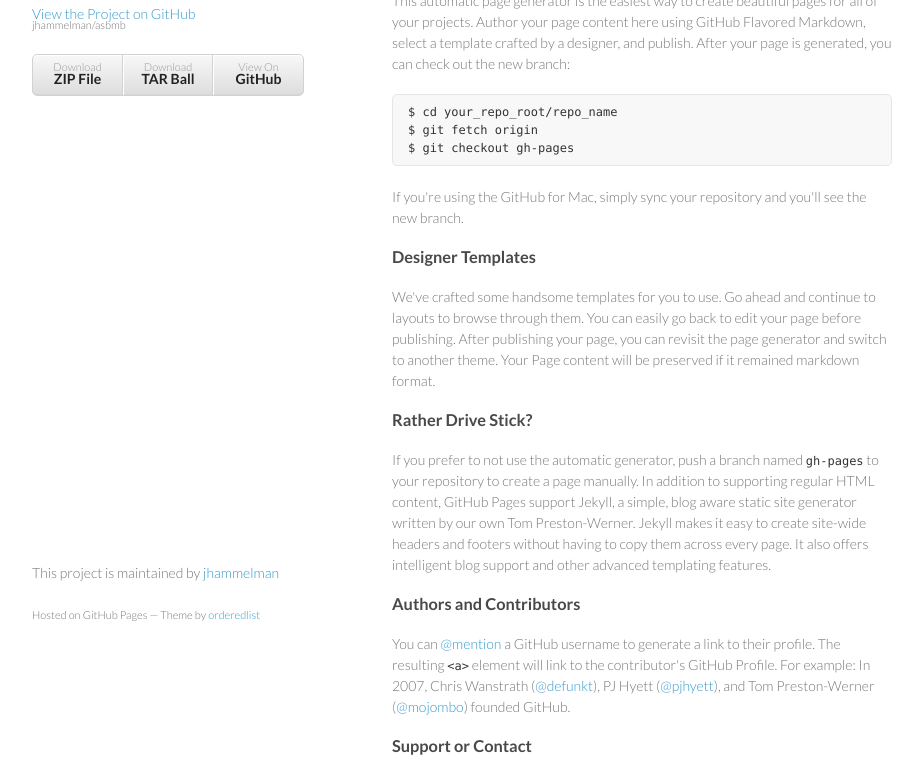
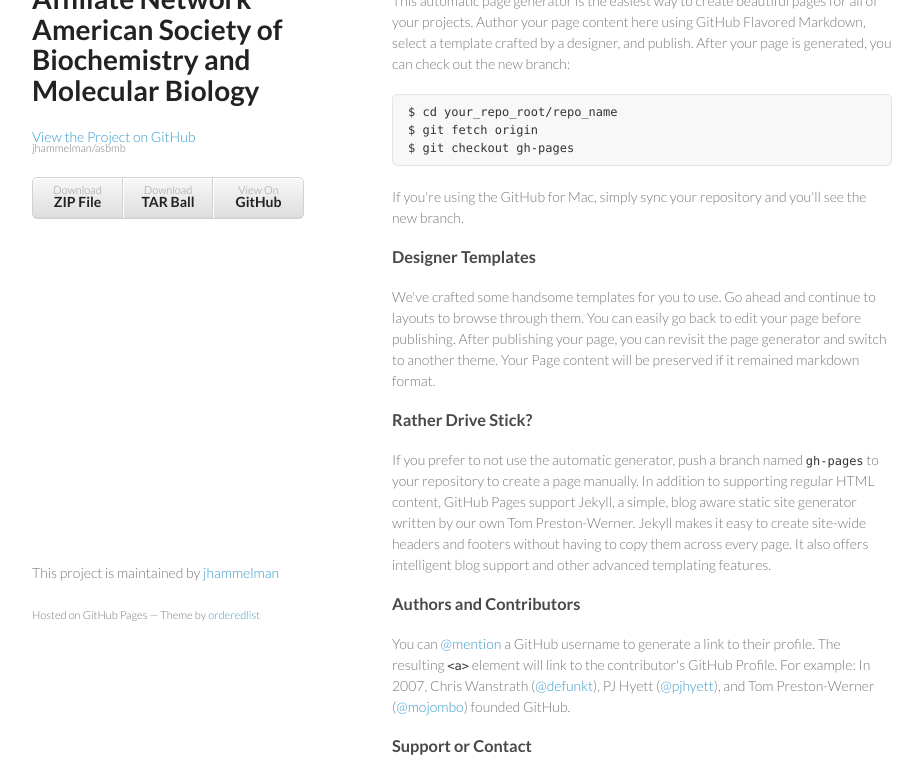
Before and after one commit to jhammelman/asbmb, a plain HTML site: page index.html in a window 1280 px wide. Shown: the part 106-878 px from the top of the page, without its empty margins (178-1101 px from the left). Drawn offline with Linux system fonts and the light colour scheme.

Commit message:
Update index.html

```diff
--- a/index.html
+++ b/index.html
@@ -15,7 +15,7 @@
   <body>
     <div class="wrapper">
       <header>
-        <h1>Asbmb</h1>
+        <h1>Tufts Undergraduate Affiliate Network American Society of Biochemistry and Molecular Biology</h1>
         <p></p>
 
         <p class="view"><a href="https://github.com/jhammelman/asbmb">View the Project on GitHub <small>jhammelman/asbmb</small></a></p>
```
